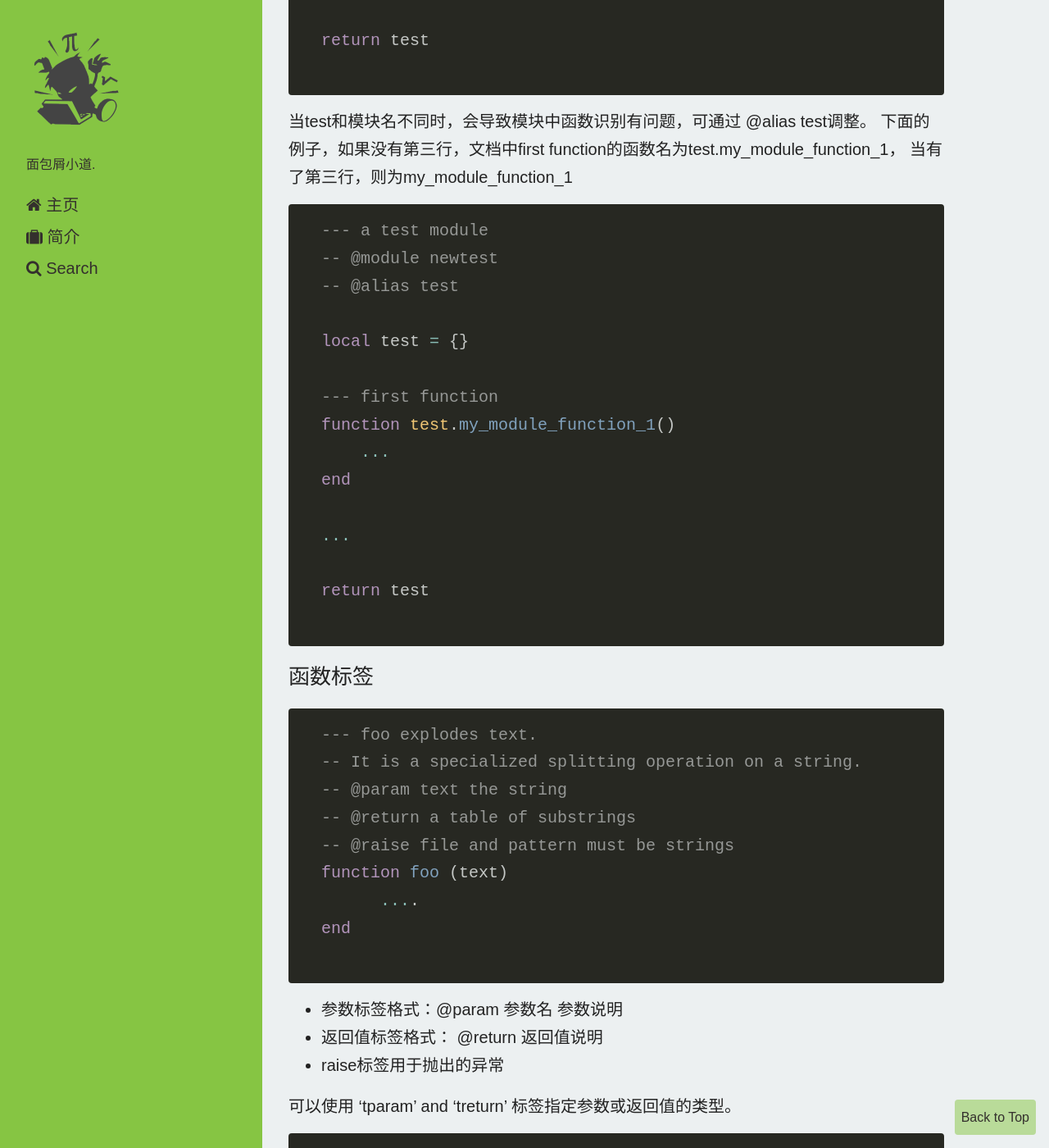
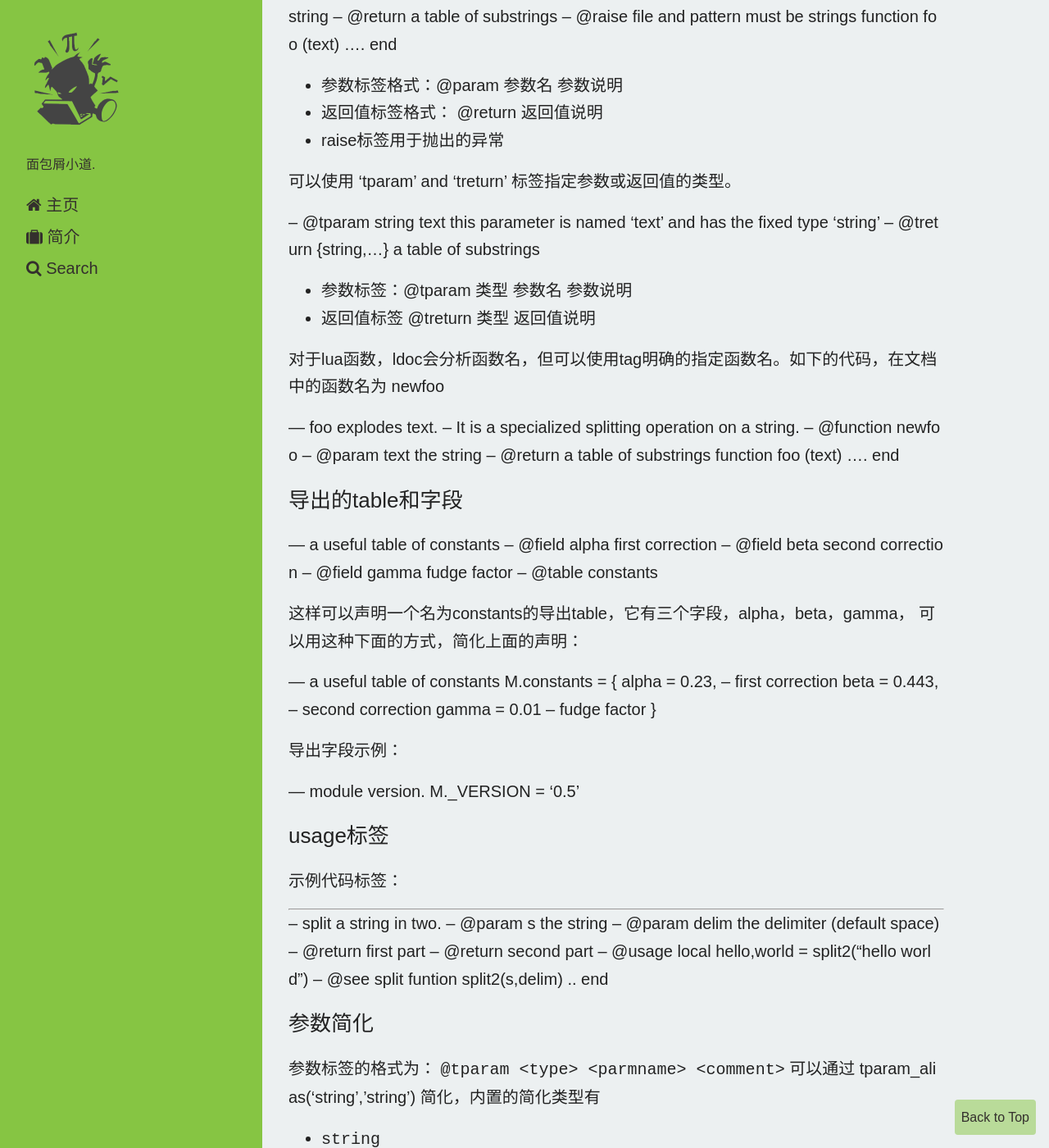
Before and after one commit to dpull/dpull.github.io, a Jekyll site: the page built from _posts/program/2016-02-03-ldoc.md, in a window 1280 px wide and 1400 px high, scrolled down 1883 px. Shown: the whole window at 82% size. Built offline with Jekyll 4.4.1, drawn with Linux system fonts in a browser that asks for light colours; nearby versions of some CDN libraries; comment, search, counter and statistics services are not loaded; some of the changed text lies outside the part shown.

Commit message:
解决编译失败问题

```diff
--- a/_posts/program/2016-02-03-ldoc.md
+++ b/_posts/program/2016-02-03-ldoc.md
@@ -14,23 +14,19 @@
 ## 文档注释 ##
 只有满足特定格式的注释才会被LDoc处理，本文称之为文档注释，三个连字符 + 说明，或者 至少三个连字符的空行
 
-  {% highlight lua %}
   --- summary.
   -- Description; this can extend over
   -- several lines
 
   -----------------
   -- This will also do.
-  {% endhighlight %}
 
 也可以使用lua块注释：
 
-  {% highlight lua %}
   --[[--
    Summary. A description
    ...;
   ]]
-  {% endhighlight %}
 
 模块或者脚本的文档注释必须在文件头，否则将会输出警告，如果代码规范要求文件头有其他用途，如增加版权说明，可使用 `-B` 命令或者 `boilerplate=true` 配置忽略第一个注释块。
 
@@ -42,7 +38,6 @@
 ### 模块标签 ###
 下面的例子标记了一个模块名为test，描述为'a test module'的注释文档。
 
-  {% highlight lua %}
   --- a test module
   -- @module test
 
@@ -55,13 +50,11 @@
   ...
 
   return test
-  {% endhighlight %}
 
  当test和模块名不同时，会导致模块中函数识别有问题，可通过 @alias test调整。
  下面的例子，如果没有第三行，文档中first function的函数名为test.my_module_function_1，
  当有了第三行，则为my_module_function_1
 
-  {% highlight lua %}
   --- a test module
   -- @module newtest
   -- @alias test
@@ -76,11 +69,9 @@
   ...
 
   return test
-  {% endhighlight %}
 
 ### 函数标签 ###
 
-  {% highlight lua %}
   --- foo explodes text.
   -- It is a specialized splitting operation on a string.
   -- @param text the string
@@ -89,7 +80,6 @@
   function foo (text)
   	....
   end
-  {% endhighlight %}
 
   * 参数标签格式：@param 参数名 参数说明
   * 返回值标签格式： @return 返回值说明
@@ -97,17 +87,14 @@
 
 可以使用 'tparam' and 'treturn' 标签指定参数或返回值的类型。
 
-  {% highlight lua %}
   -- @tparam string text this parameter is named 'text' and has the fixed type 'string'
   -- @treturn {string,...} a table of substrings
-  {% endhighlight %}
 
   * 参数标签：@tparam 类型 参数名 参数说明
   * 返回值标签 @treturn 类型 返回值说明
 
 对于lua函数，ldoc会分析函数名，但可以使用tag明确的指定函数名。如下的代码，在文档中的函数名为 newfoo
 
-  {% highlight lua %}
   --- foo explodes text.
   -- It is a specialized splitting operation on a string.
   -- @function newfoo
@@ -116,41 +103,33 @@
   function foo (text)
   	....
   end
-  {% endhighlight %}
 
 ### 导出的table和字段 ###
 
-  {% highlight lua %}
   --- a useful table of constants
   -- @field alpha first correction
   -- @field beta second correction
   -- @field gamma fudge factor
   -- @table constants
-  {% endhighlight %}
 
 这样可以声明一个名为constants的导出table，它有三个字段，alpha，beta，gamma，
 可以用这种下面的方式，简化上面的声明：
 
-  {% highlight lua %}
   --- a useful table of constants
   M.constants = {
       alpha = 0.23, -- first correction
       beta = 0.443, -- second correction
       gamma = 0.01  -- fudge factor
   }
-  {% endhighlight %}
 
 导出字段示例：
 
-{% highlight lua %}
---- module version.
-M._VERSION = '0.5'
-{% endhighlight %}
+  --- module version.
+  M._VERSION = '0.5'
 
 ### usage标签 ###
 示例代码标签：
 
-  {% highlight lua %}
   ---------
   -- split a string in two.
   -- @param s the string
@@ -160,7 +139,6 @@
   -- @usage local hello,world = split2("hello world")
   -- @see split
   funtion split2(s,delim) .. end
-  {% endhighlight %}
 
 ### 参数简化 ###
 参数标签的格式为： `@tparam <type> <parmname> <comment>`
@@ -179,7 +157,6 @@
 ### 可为空参数 ###
 可以使用opt标签
 
-  {% highlight lua %}
   ---- testing [opt]
   -- @param one
   -- @param[opt] two
@@ -188,26 +165,22 @@
   function fun (one,two,three,four)
   end
   ----> displayed as: fun (one [, two], three [, four])
-  {% endhighlight %}
 
 ### 多返回值或多种返回值 ###
 可以使用多个@return表示有多个返回值，可以用@return[1]表示有多组返回值。例如
 
-  {% highlight lua %}
   -----
   -- function with return groups.
   -- @return[1] result
   -- @return[2] nil
   -- @return[2] error message
   function mul1() ... end
-  {% endhighlight %}
 
 函数返回 result 或者是 nil, errror message.
 
 ### 模块成员分组 ###
 通过section标签可以对函数，table进行分组。
 
-  {% highlight lua %}
   --- File functions.
   -- Useful utilities for opening foobar format files.
   -- @section file
@@ -222,6 +195,5 @@
   -- Encoding foobar output in different ways.
   -- @section encoding
   ...
-  {% endhighlight %}
 
 在输出的文档中，将会把成员分为 file 和 encoding两组。
```
